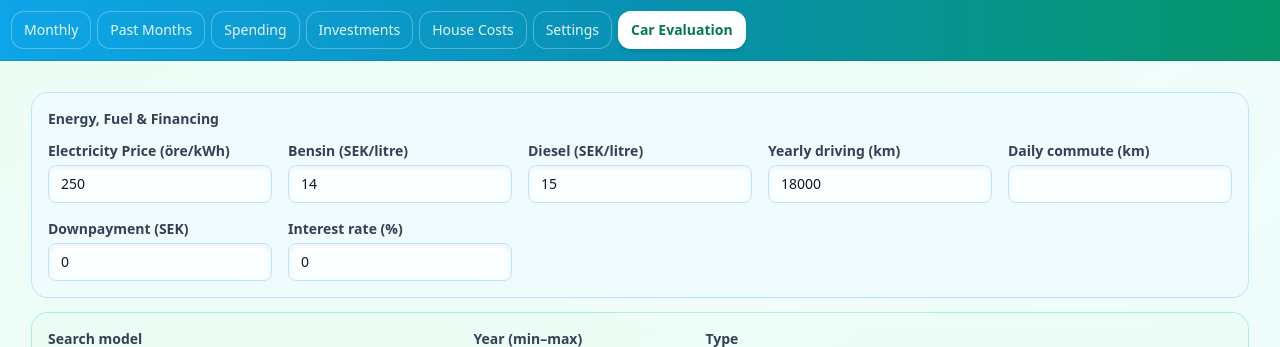
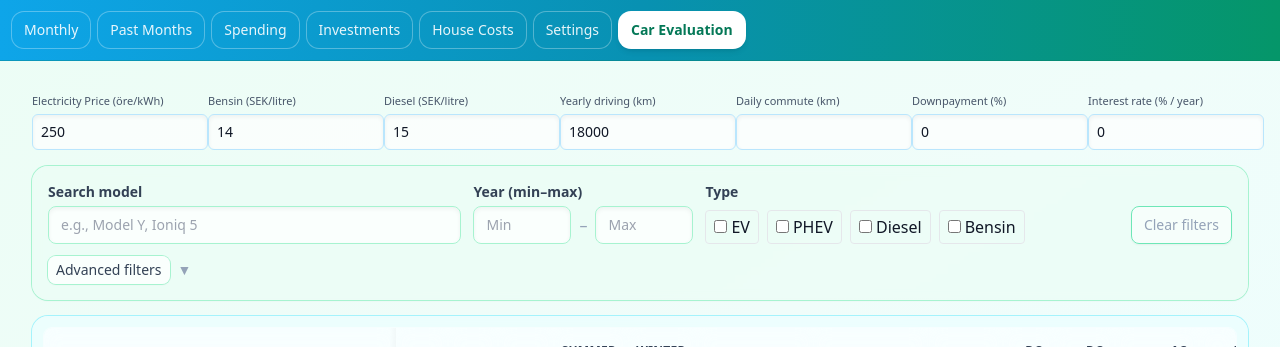
Before and after one commit to HoldYourBreath/FinanceTool, a React (Vite) app in the folder frontend/: page /car-evaluation in a window 1280 px wide. Shown: the top 347 px of the page. Built offline with nearby package versions, Linux system fonts and the light colour scheme; no server answers.

Commit message:
adjust el price panel to smaller

```diff
--- a/frontend/src/components/CarEvaluation/PriceAndFinancingPanel.jsx
+++ b/frontend/src/components/CarEvaluation/PriceAndFinancingPanel.jsx
@@ -1,120 +1,115 @@
-// EnergyFuelPanel.jsx
+// EnergyFuelFinancingRow.jsx
+import React from "react";
 
-export default function PriceAndFinancingPanel({ prices, updatePrice }) {
-  const labelCls = "block mb-1 text-sm font-semibold text-slate-700";
+export default function EnergyFuelFinancingRow({ prices, updatePrice }) {
+  // Small, readable labels
+  const labelCls = "block mb-1 text-[11px] font-medium text-slate-600";
+  // Compact input styling
   const inputCls =
-    "w-full rounded-lg border border-sky-200 bg-white/70 px-3 py-2 text-sm shadow-inner " +
-    "focus:outline-none focus:ring-2 focus:ring-sky-400";
+    "h-9 w-full rounded-md border border-sky-200 bg-white/70 " +
+    "px-2 text-sm shadow-inner focus:outline-none focus:ring-2 focus:ring-sky-400";
 
   return (
-    <section className="rounded-2xl bg-sky-50/70 ring-1 ring-sky-200 p-4 shadow-sm backdrop-blur-sm">
-      <h3 className="mb-3 text-sm font-semibold text-slate-700">
-        Energy, Fuel &amp; Financing
-      </h3>
+    <section className="-mx-4 px-4 mb-3" data-testid="energy-bar">
+      {/* Responsive grid: one line on xl, wraps gracefully below xl */}
+      <div className="grid gap-4 items-end
+                      grid-cols-2 sm:grid-cols-3 lg:grid-cols-4 xl:grid-cols-7">
+        <Field
+          id="el_price_ore_kwh"
+          label="Electricity Price (öre/kWh)"
+          value={prices.el_price_ore_kwh}
+          onChange={(v) => updatePrice({ el_price_ore_kwh: v })}
+          inputCls={inputCls}
+          labelCls={labelCls}
+          min={0}
+          step="any"
+        />
 
-      <div className="grid grid-cols-1 md:grid-cols-3 lg:grid-cols-5 gap-4">
-        <div>
-          <label htmlFor="el_price_ore_kwh" className={labelCls}>
-            Electricity Price (öre/kWh)
-          </label>
-          <input
-            id="el_price_ore_kwh"
-            type="number"
-            inputMode="decimal"
-            step="any"
-            min={0}
-            autoComplete="off"
-            className={inputCls}
-            value={prices.el_price_ore_kwh}
-            onChange={(e) =>
-              updatePrice({ el_price_ore_kwh: Number(e.target.value) || 0 })
-            }
-          />
-        </div>
-
-        <LabeledNumber
+        <Field
           id="bensin_price_sek_litre"
           label="Bensin (SEK/litre)"
           value={prices.bensin_price_sek_litre}
           onChange={(v) => updatePrice({ bensin_price_sek_litre: v })}
+          inputCls={inputCls}
+          labelCls={labelCls}
           min={0}
           step="0.01"
-          inputCls={inputCls}
-          labelCls={labelCls}
         />
 
-        <LabeledNumber
+        <Field
           id="diesel_price_sek_litre"
           label="Diesel (SEK/litre)"
           value={prices.diesel_price_sek_litre}
           onChange={(v) => updatePrice({ diesel_price_sek_litre: v })}
+          inputCls={inputCls}
+          labelCls={labelCls}
           min={0}
           step="0.01"
-          inputCls={inputCls}
-          labelCls={labelCls}
         />
 
-        <LabeledNumber
+        <Field
           id="yearly_km"
           label="Yearly driving (km)"
           value={prices.yearly_km}
           onChange={(v) => updatePrice({ yearly_km: v })}
+          inputCls={inputCls}
+          labelCls={labelCls}
           min={0}
           step="1"
-          inputCls={inputCls}
-          labelCls={labelCls}
         />
 
-        <LabeledNumber
+        <Field
           id="daily_commute_km"
           label="Daily commute (km)"
           value={prices.daily_commute_km}
           onChange={(v) => updatePrice({ daily_commute_km: v })}
+          inputCls={inputCls}
+          labelCls={labelCls}
           min={0}
           step="1"
+        />
+
+        {/* Financing */}
+        <Field
+          id="downpayment_pct"
+          label="Downpayment (%)"
+          value={prices.downpayment_pct ?? 0}
+          onChange={(v) => updatePrice({ downpayment_pct: v })}
           inputCls={inputCls}
           labelCls={labelCls}
+          min={0}
+          max={100}
+          step="1"
         />
 
-        {/* --- Financing --- */}
-        <LabeledNumber
-          id="loan_downpayment_sek"
-          label="Downpayment (SEK)"
-          value={prices.loan_downpayment_sek ?? 0}
-          onChange={(v) => updatePrice({ loan_downpayment_sek: v })}
-          min={0}
-          step="1"
+        <Field
+          id="interest_rate_pct"
+          label="Interest rate (% / year)"
+          value={prices.interest_rate_pct ?? 0}
+          onChange={(v) => updatePrice({ interest_rate_pct: v })}
           inputCls={inputCls}
           labelCls={labelCls}
-        />
-
-        <LabeledNumber
-          id="loan_interest_rate_percent"
-          label="Interest rate (%)"
-          value={prices.loan_interest_rate_percent ?? 0}
-          onChange={(v) => updatePrice({ loan_interest_rate_percent: v })}
           min={0}
           step="0.01"
-          inputCls={inputCls}
-          labelCls={labelCls}
         />
       </div>
     </section>
   );
 }
 
-function LabeledNumber({
+function Field({
   id,
   label,
   value,
   onChange,
   min = 0,
+  max,
   step = "any",
   inputCls = "",
   labelCls = "",
 }) {
   return (
-    <div>
+    <div className="min-w-[11rem]">
       <label htmlFor={id} className={labelCls}>
         {label}
       </label>
@@ -126,6 +121,7 @@ function LabeledNumber({
         className={inputCls}
         value={value}
         min={min}
+        max={max}
         step={step}
         onChange={(e) => onChange(Number(e.target.value) || 0)}
       />
```
